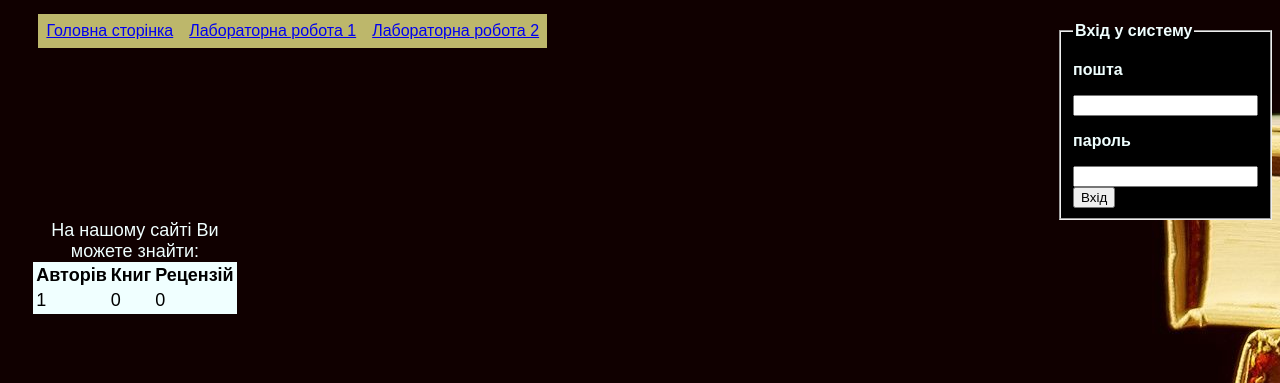
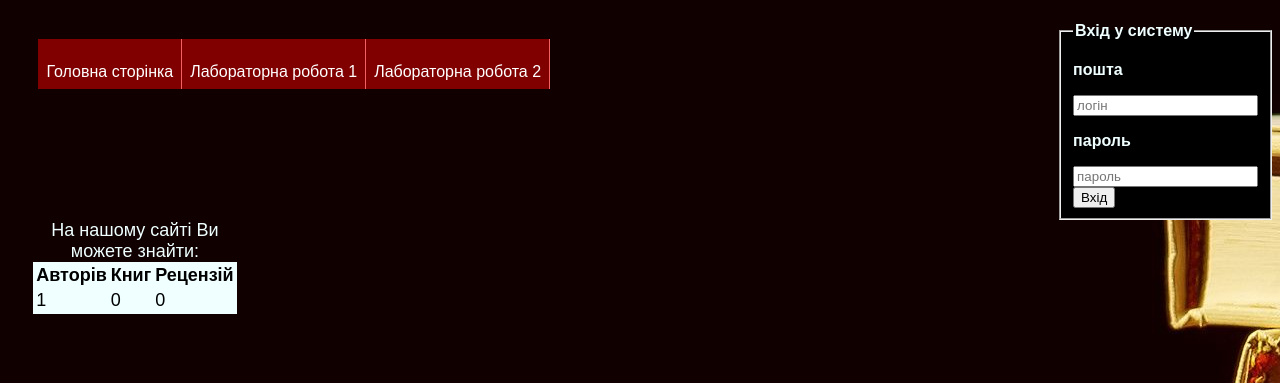
Before and after one commit to SoniaTrchk/BooksOnline, a PHP site: page / in a window 1280 px wide. Shown: the part 66-449 px from the top of the page. Run offline with PHP 8.4, Linux system fonts and the light colour scheme.

Commit message:
локальний коміт (додати файли)

```diff
--- a/index.html
+++ b/index.html
@@ -29,10 +29,10 @@
 </header>
 
 <nav class="nav-style">
-    <ul>
-        <li class="li-style"><a class="li-a-style" href="index.html">Головна сторінка</a></li>
-        <li class="li-style"><a class="li-a-style" href="laba1.html">Лабораторна робота 1</a></li>
-        <li class="li-style"><a class="li-a-style" href="laba2.html">Лабораторна робота 2</a></li>
+    <ul class="ul-index">
+        <li class="li-style, li-index"><a class="li-a-style" href="index.html">Головна сторінка</a></li>
+        <li class="li-style, li-index"><a class="li-a-style" href="laba1.html">Лабораторна робота 1</a></li>
+        <li class="li-style, li-index"><a class="li-a-style" href="laba2.html">Лабораторна робота 2</a></li>
     </ul>
 </nav>
 
@@ -40,9 +40,9 @@
     <fieldset style="background: black">
         <legend style="color: azure; font-family: Arial"><strong>Вхід у систему</strong></legend>
         <p style="color: azure"><strong>пошта</strong></p>
-        <input type="email">
+        <input type="email" placeholder="логін">
         <p style="color: azure"><strong>пароль</strong></p>
-        <input type="password">
+        <input type="password" placeholder="пароль">
         <button type="submit">Вхід</button>
     </fieldset>
 </form>
--- a/laba2.html
+++ b/laba2.html
@@ -42,7 +42,7 @@
         size: A5;
         background: burlywood;
     }
-    ul#ul{
+    ul#ul-laba2{
         width: 300px;
         margin: auto;
         list-style-image: url("list_icon.png");
@@ -67,7 +67,7 @@
 <p lang="en">“The library is inhabited by spirits that come out of the pages at night.”
     – <strong>Isabel Allende</strong></p>
 
-<ul id="ul">
+<ul id="ul-laba2">
     <h4><strong>Список жанрів, які ви можете знайти у нашій бібліотеці</strong></h4>
     <li>Класика</li>
     <li>Фантастика</li>
@@ -87,7 +87,7 @@
     (частиною подвійного). Також зустрічаються варіанти написання Конан-Дойль, а також Конан Дойль, Конан-Дойл.
     <br><br>
 <p>Ознайомитись із творчістю автора можна за посиланням: </p>
-    <a style="background: #E9E4E0" href="http://loveread.me/books.php?id_author=889">Збірник творів Артура Конан-Дойла</a>
+    <a style="background: #E9E4E0; color: black" href="http://loveread.me/books.php?id_author=889">Збірник творів Артура Конан-Дойла</a>
 </p>
 <a href="code_2.html" class="button-4"><span>Переглянути код сторінки</span></a>
 <a href="index.html" class="button-4"><span>На головну сторінку</span></a>
--- a/style.css
+++ b/style.css
@@ -35,10 +35,6 @@
         left: -20px;
     }
 }
-
-
-
-
 p{
     font-family: Arial;
 }
@@ -57,11 +53,40 @@ body{
     align-content: center;
 }
 .center {
-    width: 900px; /* Ширина элемента в пикселах */
-    padding: 20px; /* Поля вокруг текста */
-    margin: auto; /* Выравниваем по центру */
-    background: #E9E4E0; /* Цвет фона */
+    width: 900px;
+    padding: 20px;
+    margin: auto;
+    background: #E9E4E0;
 }
+
+.ul-index {
+    list-style: none; /*убираем маркеры списка*/
+    margin: 0; /*убираем отступы*/
+    padding-left: 0; /*убираем отступы*/
+    margin-top:25px; /*делаем отступ сверху*/
+    background:maroon; /*добавляем фон всему меню (заменив этот параметр, вы поменяете цвет всего меню)*/
+    height: 50px; /*задаем высоту*/
+}
+a {
+    text-decoration: none;
+    background:maroon;
+    color:#fff;
+    padding:0px 15px;
+    font-family: arial;
+    line-height:50px;
+    display: block;
+    border-right: 1px solid #F36262;
+    -moz-transition: all 0.3s 0.01s ease;
+    -o-transition: all 0.3s 0.01s ease;
+    -webkit-transition: all 0.3s 0.01s ease;
+}
+a:hover {
+    background:#D43737;
+}
+.li-index {
+    float:left;
+}
+
 .nav-style{
     float: none;
     position: absolute;
@@ -78,7 +103,7 @@ body{
 .li-a-style {
     display: block;
     padding: 8px;
-    background-color: darkkhaki;
+    background-color: maroon;
 }
 
 .rounded {
```
